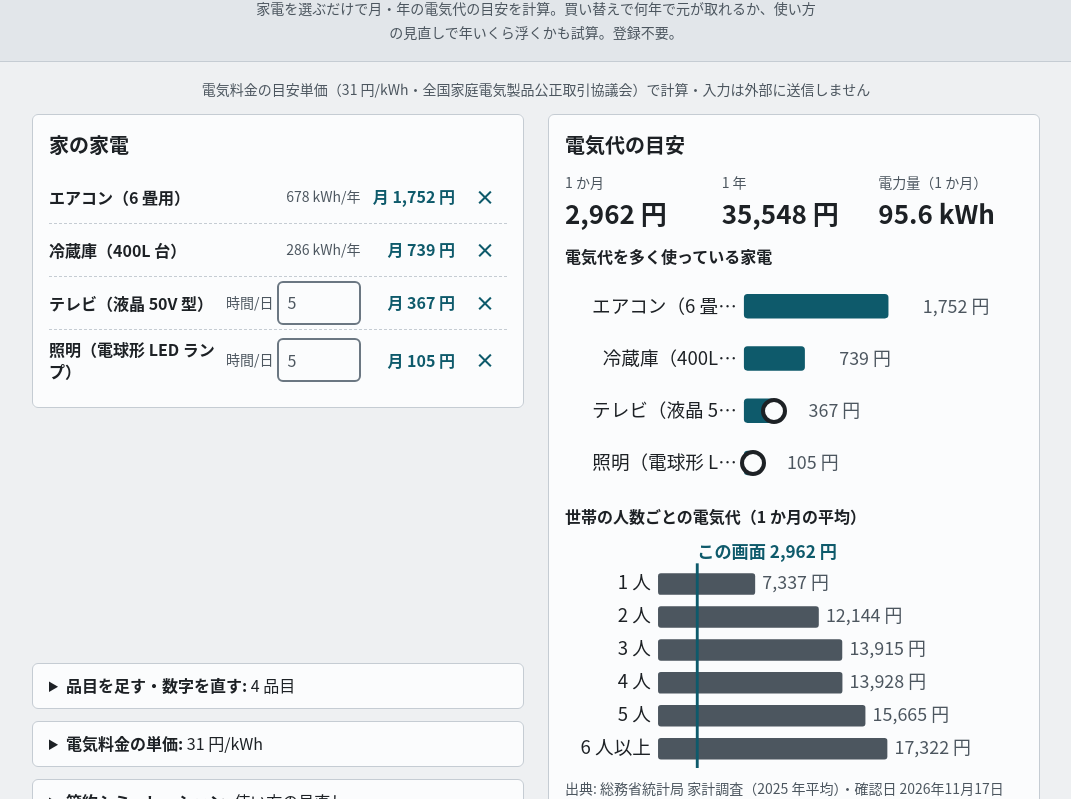
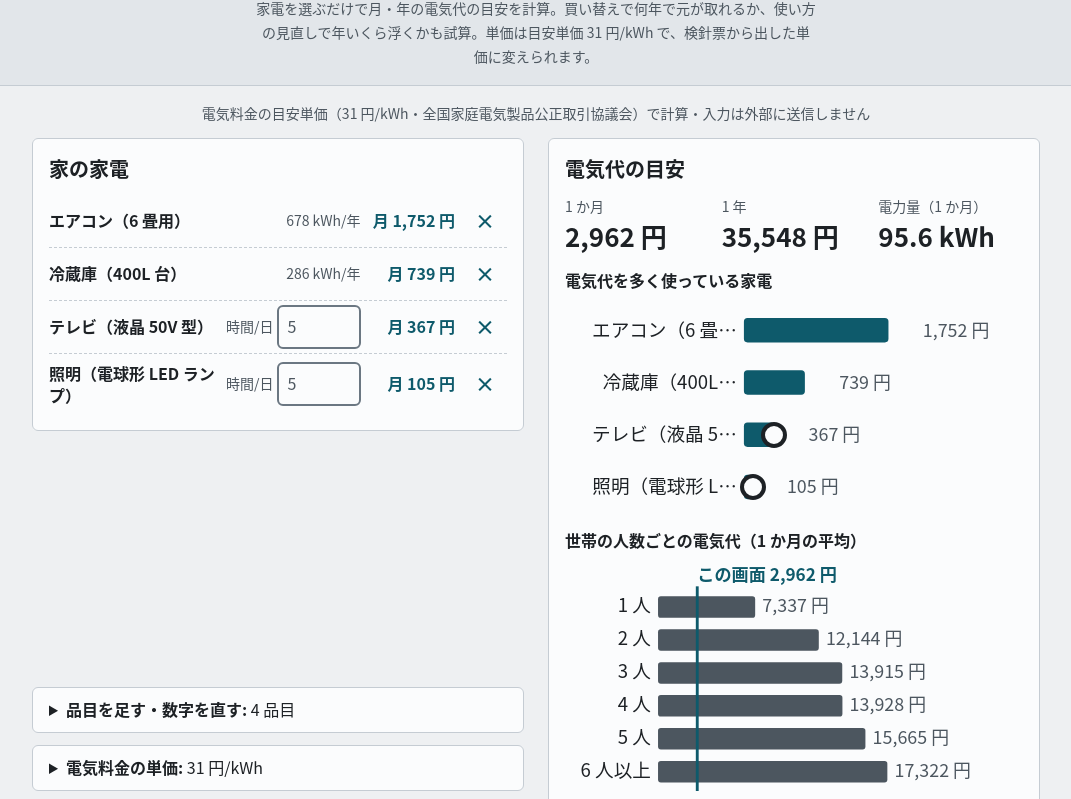
Before and after one commit to YouheiOonuki/denki-dai, a plain HTML site: page index.html in a window 1280 px wide. Shown: the part 67-866 px from the top of the page, without its empty margins (104-1175 px from the left). Drawn offline with Linux system fonts and the light colour scheme.

Commit message:
Q-1115 description が 70 字未満でクリック 0 のページを 70〜120 字に（index.html ）。足した字は本文に今在る事だけ。同じ字の og:description・twitter:description・JSON-LD も同じ回に。title は変えない（D885・D472）
Co-Authored-By: Claude Opus 5.5 <noreply@anthropic.com>

```diff
--- a/index.html
+++ b/index.html
@@ -4,12 +4,12 @@
   <meta charset="UTF-8">
   <meta name="viewport" content="width=device-width, initial-scale=1.0">
   <title>家電の電気代・節約額シミュレーター｜yorozu-craft</title>
-  <meta name="description" content="家電を選ぶだけで月・年の電気代の目安を計算。買い替えで何年で元が取れるか、使い方の見直しで年いくら浮くかも試算。登録不要。">
+  <meta name="description" content="家電を選ぶだけで月・年の電気代の目安を計算。買い替えで何年で元が取れるか、使い方の見直しで年いくら浮くかも試算。単価は目安単価 31 円/kWh で、検針票から出した単価に変えられます。">
   <meta name="robots" content="index, follow">
   <link rel="canonical" href="https://yorozu-craft.com/denki-dai/">
 
   <meta property="og:title" content="家電の電気代・節約額シミュレーター｜yorozu-craft">
-  <meta property="og:description" content="家電を選ぶだけで月・年の電気代の目安を計算。買い替えで何年で元が取れるか、使い方の見直しで年いくら浮くかも試算。登録不要。">
+  <meta property="og:description" content="家電を選ぶだけで月・年の電気代の目安を計算。買い替えで何年で元が取れるか、使い方の見直しで年いくら浮くかも試算。単価は目安単価 31 円/kWh で、検針票から出した単価に変えられます。">
   <meta property="og:type" content="website">
   <meta property="og:url" content="https://yorozu-craft.com/denki-dai/">
   <meta property="og:site_name" content="yorozu-craft">
@@ -26,7 +26,7 @@
     "@context": "https://schema.org",
     "@type": "WebApplication",
     "name": "家電の電気代・節約額シミュレーター",
-    "description": "家電を選ぶだけで月・年の電気代の目安を計算。買い替えで何年で元が取れるか、使い方の見直しで年いくら浮くかも試算。登録不要。",
+    "description": "家電を選ぶだけで月・年の電気代の目安を計算。買い替えで何年で元が取れるか、使い方の見直しで年いくら浮くかも試算。単価は目安単価 31 円/kWh で、検針票から出した単価に変えられます。",
     "url": "https://yorozu-craft.com/denki-dai/",
     "applicationCategory": "UtilitiesApplication",
     "operatingSystem": "All",
@@ -54,7 +54,7 @@
 
   <header class="app-header">
     <h1>家電の電気代・節約額シミュレーター</h1>
-    <p class="subtitle">家電を選ぶだけで月・年の電気代の目安を計算。買い替えで何年で元が取れるか、使い方の見直しで年いくら浮くかも試算。登録不要。</p>
+    <p class="subtitle">家電を選ぶだけで月・年の電気代の目安を計算。買い替えで何年で元が取れるか、使い方の見直しで年いくら浮くかも試算。単価は目安単価 31 円/kWh で、検針票から出した単価に変えられます。</p>
   </header>
 
   <main class="app-main">
```
